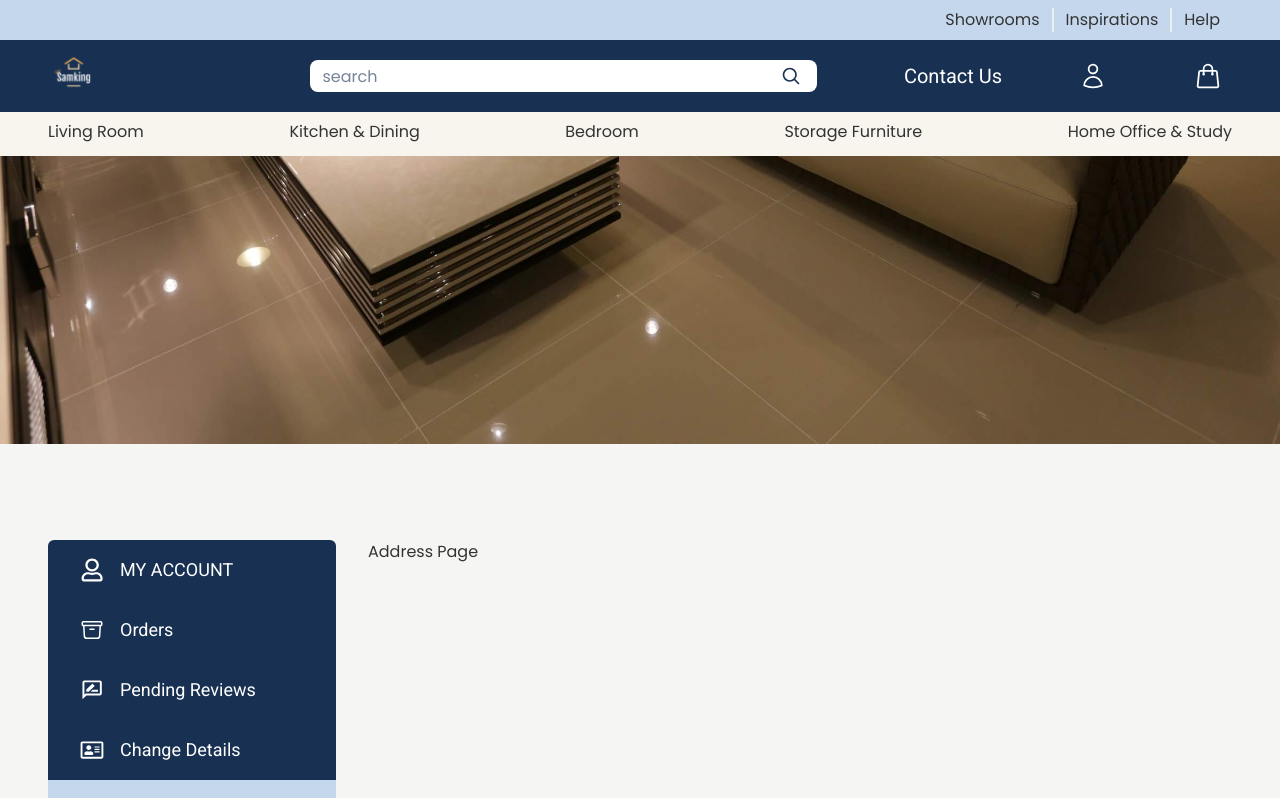
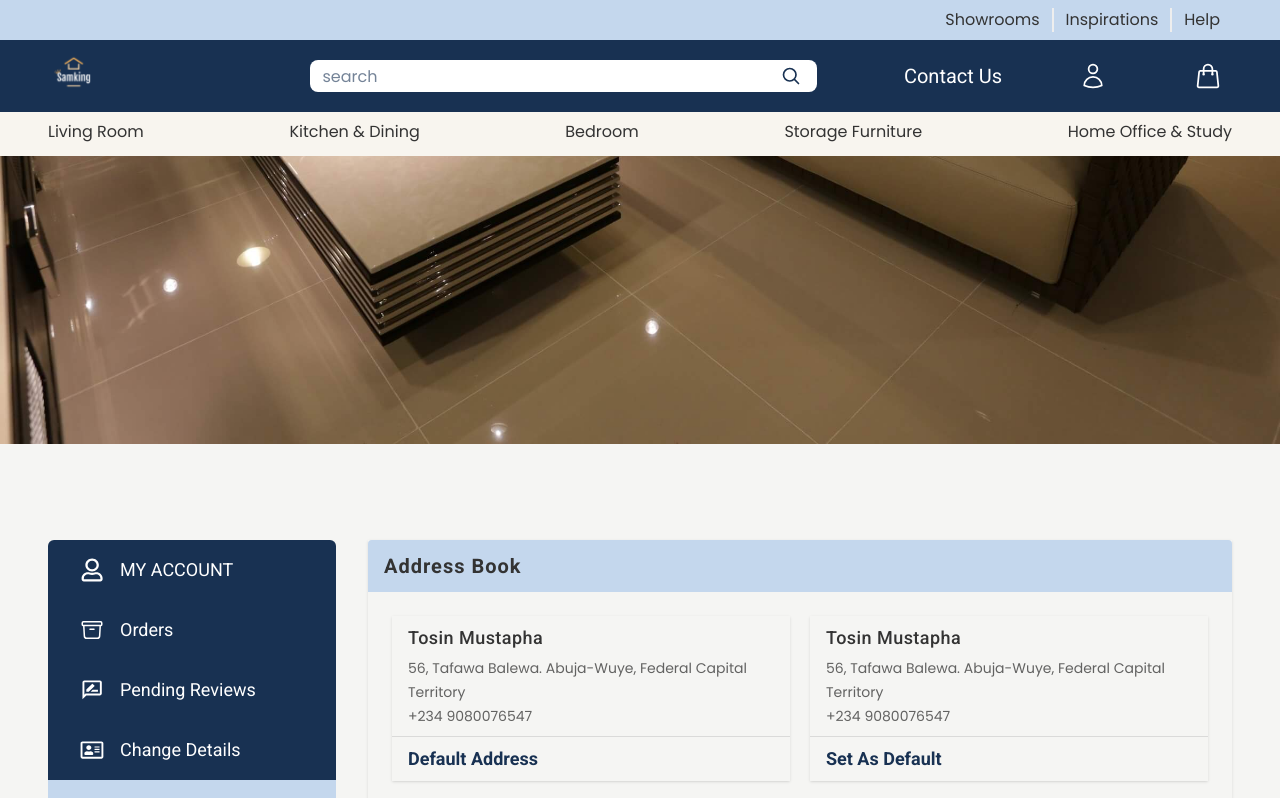
Before and after one commit to Samdevtechnology/samking-furniture, a Next.js app: page /customer/address in a window 1280 px wide. Shown: the top 798 px of the page. Built offline with nearby package versions, Linux system fonts and the light colour scheme; no server answers.

Commit message:
Added - Address Page Styles (Static)

```diff
--- a/src/app/(protected)/customer/address/page.tsx
+++ b/src/app/(protected)/customer/address/page.tsx
@@ -1,7 +1,53 @@
-import React from "react";
+import CardContainer from "../../components/CardContainer";
+import MainLayout from "../../components/Main";
+import { Card, Content, Footer, Header } from "../../components/Card";
+import { PlusCircleIcon } from "@heroicons/react/24/outline";
+import Link from "next/link";
 
 const page = () => {
-  return <div>Address Page</div>;
+  return (
+    <MainLayout title="Address Book" link="Add New Address" href="#">
+      <CardContainer>
+        <Card>
+          <Content title="Tosin Mustapha">
+            <>
+              <p>56, Tafawa Balewa. Abuja-Wuye, Federal Capital Territory</p>
+              <p>+234 9080076547</p>
+            </>
+          </Content>
+          <Footer
+            sub={
+              <div className="text-sm">
+                <Link href={"#"}>Edit</Link>
+              </div>
+            }
+          >
+            Default Address
+          </Footer>
+        </Card>
+
+        <Card>
+          <Content title="Tosin Mustapha">
+            <>
+              <p>56, Tafawa Balewa. Abuja-Wuye, Federal Capital Territory</p>
+              <p>+234 9080076547</p>
+            </>
+          </Content>
+          <Footer
+            href="#"
+            sub={
+              <div className="flex gap-x-4 text-sm">
+                <Link href={"#"}>Edit</Link>
+                <Link href={"#"}>Delete</Link>
+              </div>
+            }
+          >
+            Set As Default
+          </Footer>
+        </Card>
+      </CardContainer>
+    </MainLayout>
+  );
 };
 
 export default page;
```
